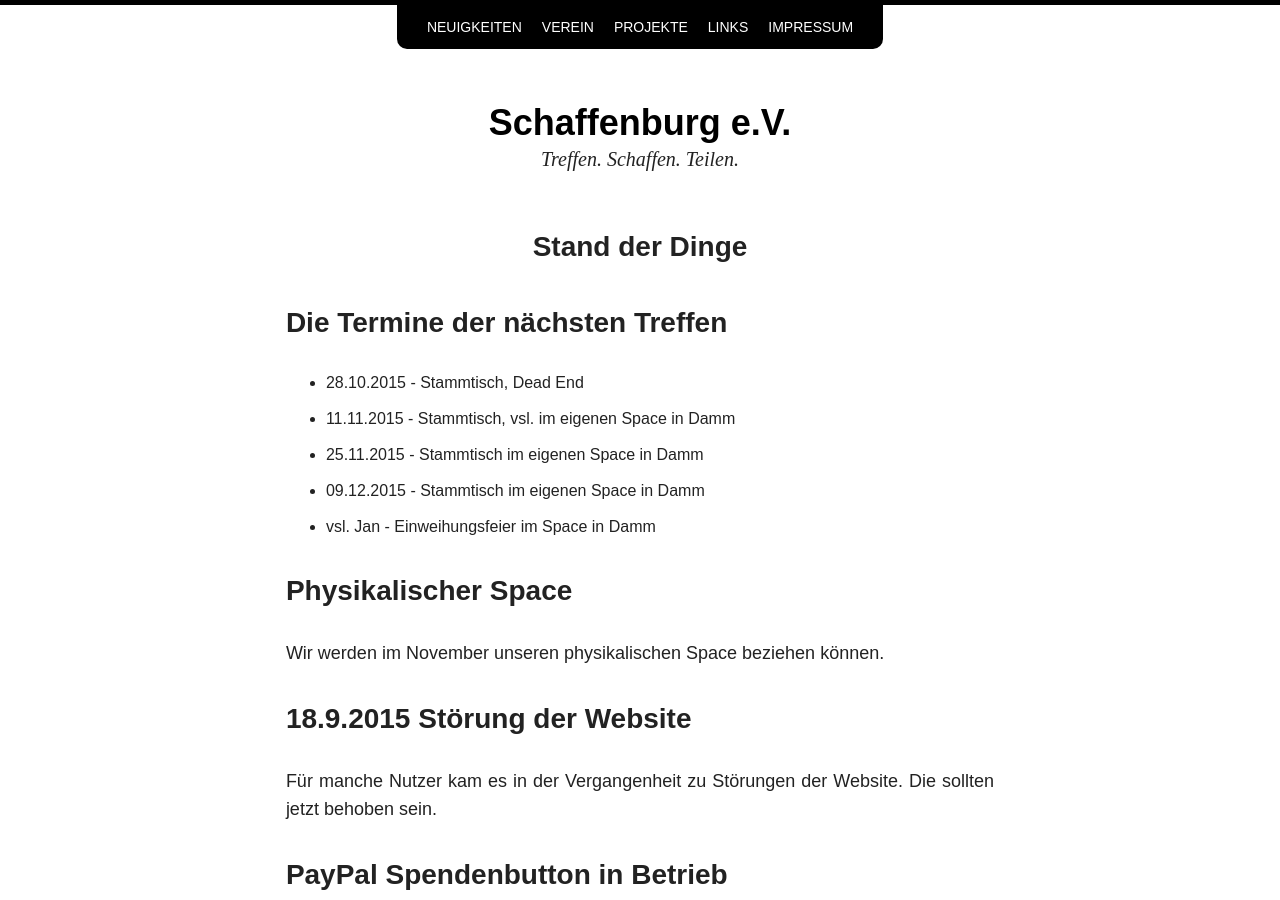
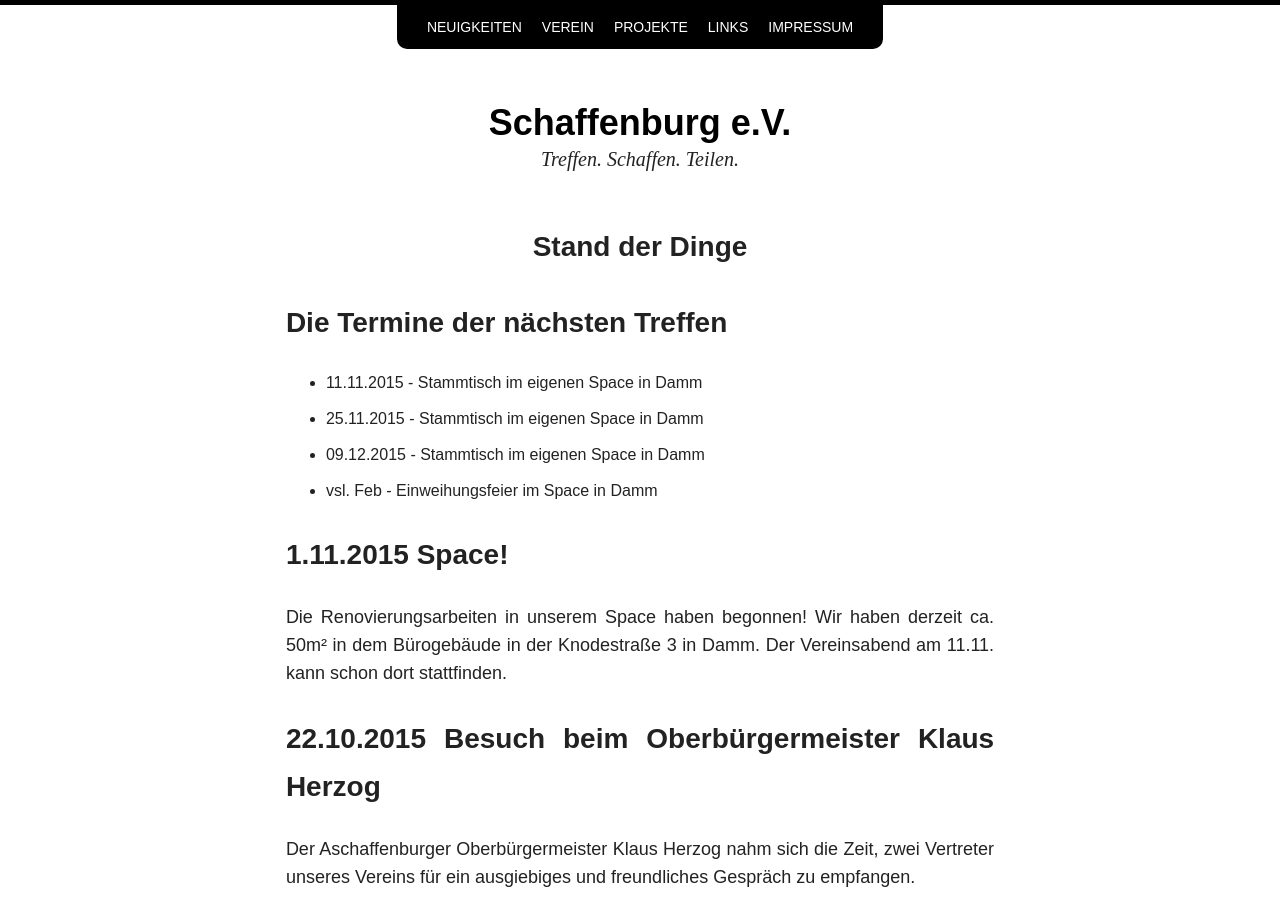
Before and after one commit to Schaffenburg/schaffenburg.github.io, a Jekyll site: the page built from neues/index.md, in a window 1280 px wide and 900 px high. Built offline with Jekyll 4.4.1, drawn with Linux system fonts in a browser that asks for light colours; nearby versions of some CDN libraries.

Commit message:
Termine, Oberbürgermeister

```diff
--- a/neues/index.md
+++ b/neues/index.md
@@ -8,16 +8,18 @@ modified: 2014-08-08T19:44:38.564948-04:00
 ---
 ### <center>Stand der Dinge</center>
 
-###Die Termine der nächsten Treffen
+### Die Termine der nächsten Treffen
 
-* 28.10.2015 - Stammtisch, Dead End
-* 11.11.2015 - Stammtisch, vsl. im eigenen Space in Damm
+* 11.11.2015 - Stammtisch im eigenen Space in Damm
 * 25.11.2015 - Stammtisch im eigenen Space in Damm
 * 09.12.2015 - Stammtisch im eigenen Space in Damm
-* vsl. Jan - Einweihungsfeier im Space in Damm
+* vsl. Feb - Einweihungsfeier im Space in Damm
 
-###Physikalischer Space
-Wir werden im November unseren physikalischen Space beziehen können.
+### 1.11.2015 Space!
+Die Renovierungsarbeiten in unserem Space haben begonnen! Wir haben derzeit ca. 50m² in dem Bürogebäude in der Knodestraße 3 in Damm. Der Vereinsabend am 11.11. kann schon dort stattfinden.
+
+### 22.10.2015 Besuch beim Oberbürgermeister Klaus Herzog
+Der Aschaffenburger Oberbürgermeister Klaus Herzog nahm sich die Zeit, zwei Vertreter unseres Vereins für ein ausgiebiges und freundliches Gespräch zu empfangen.
 
 ### 18.9.2015 Störung der Website
 Für manche Nutzer kam es in der Vergangenheit zu Störungen der Website. Die sollten jetzt behoben sein.
```
